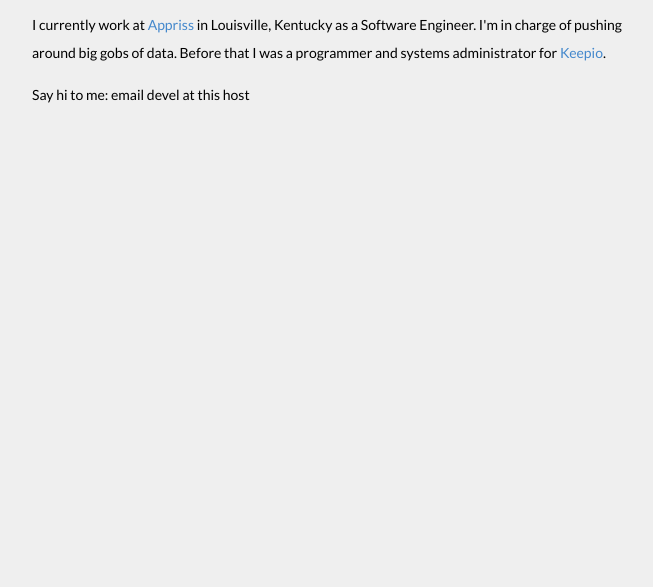
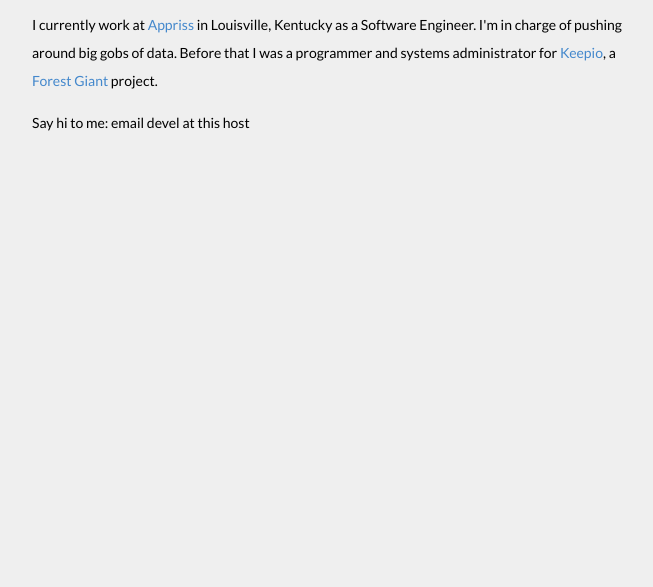
Before and after one commit to owen/owen.github.io, a plain HTML site: page index.html in a window 1280 px wide. Shown: the part 213-800 px from the top of the page, without its empty margins (80-733 px from the left). Drawn offline with Linux system fonts and the light colour scheme.

Commit message:
Add FG link, no mo Keepio :(

```diff
--- a/index.html
+++ b/index.html
@@ -103,7 +103,7 @@
       <h1 itemprop="name">Owen Marshall</h1>
     </header>
     <article>
-      <p>I currently work at <a itemprop="affiliation" href="http://www.appriss.com/">Appriss</a> in <span itemprop="address" itemscope itemtype="http://data-vocabulary.org/Address"><span itemprop="locality">Louisville</span>, <span itemprop="region">Kentucky</span></span> as a <span itemprop="title">Software Engineer</span>. I'm in charge of pushing around big gobs of data. Before that I was a programmer and systems administrator for <a href="http://www.keepio.com/">Keepio</a>.</p>
+      <p>I currently work at <a itemprop="affiliation" href="http://www.appriss.com/">Appriss</a> in <span itemprop="address" itemscope itemtype="http://data-vocabulary.org/Address"><span itemprop="locality">Louisville</span>, <span itemprop="region">Kentucky</span></span> as a <span itemprop="title">Software Engineer</span>. I'm in charge of pushing around big gobs of data. Before that I was a programmer and systems administrator for <a href="http://www.keepio.com/">Keepio</a>, a <a href="http://www.forestgiant.com/">Forest Giant</a> project.</p>
       <p>Say hi to me: email devel at this host
     </article>
   </body>
```
